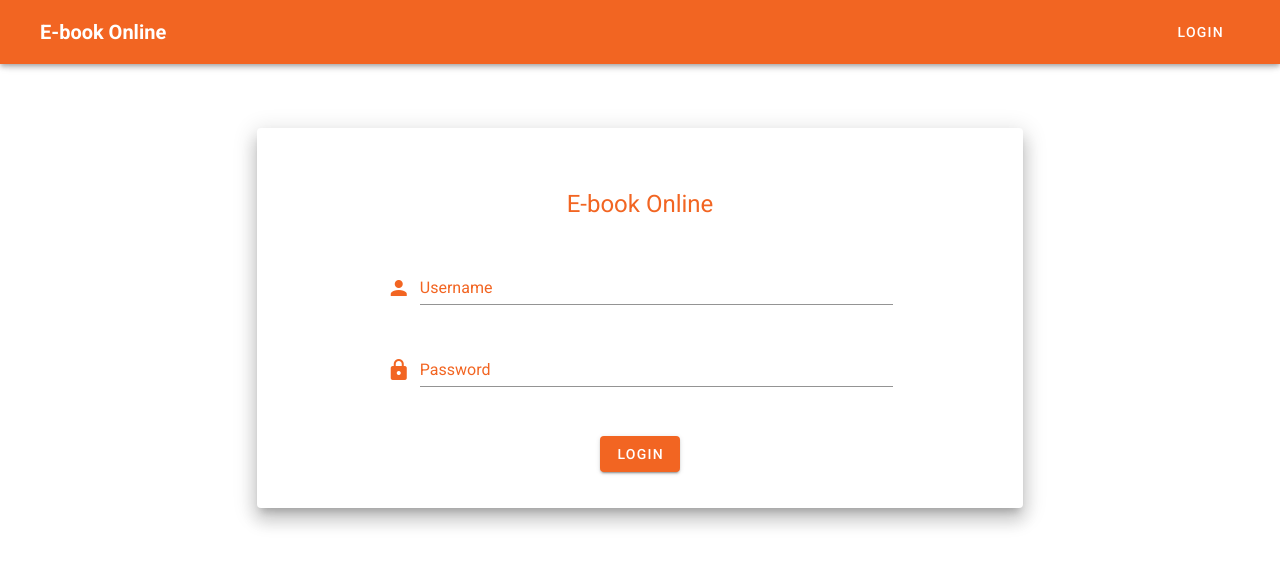
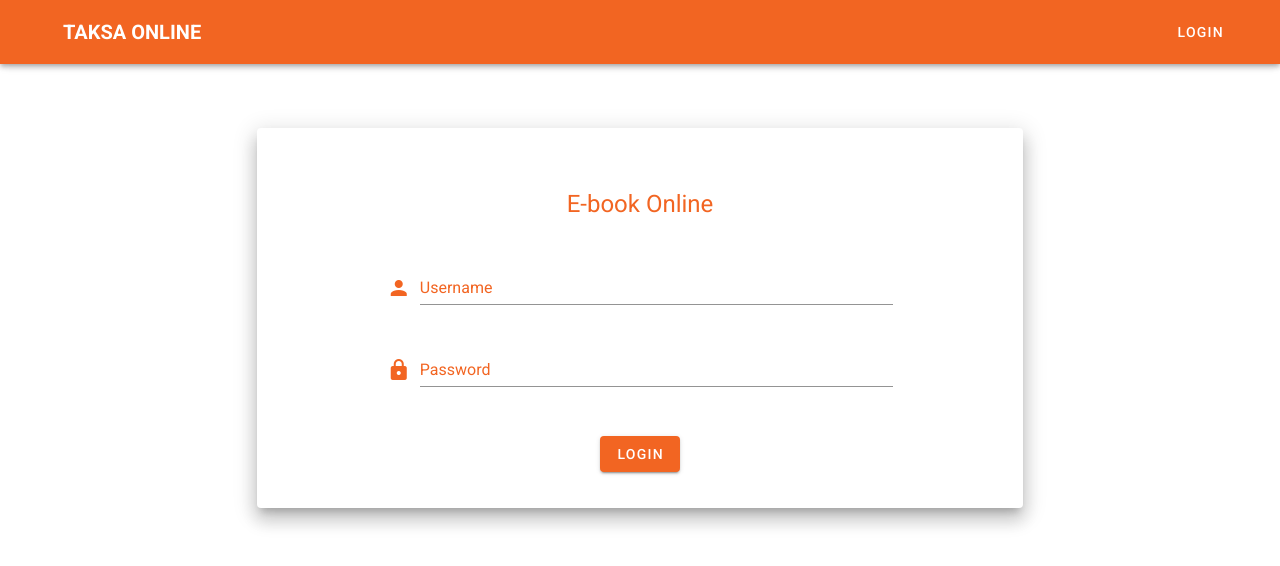
Before and after one commit to mrkcmd/oeb-frontend, a Vue app: page / in a window 1280 px wide. Shown: the top 566 px of the page. Built offline with nearby package versions, Linux system fonts and the light colour scheme.

Commit message:
change title & favicon , fixed nav drawer color

```diff
--- a/public/index.html
+++ b/public/index.html
@@ -5,7 +5,7 @@
     <meta http-equiv="X-UA-Compatible" content="IE=edge">
     <meta name="viewport" content="width=device-width,initial-scale=1.0">
     <link rel="icon" href="<%= BASE_URL %>favicon.ico">
-    <title><%= htmlWebpackPlugin.options.title %></title>
+    <title>TaksaOnline - ทักษะออนไลน์</title>
     <link rel="stylesheet" href="https://fonts.googleapis.com/css?family=Roboto:100,300,400,500,700,900">
     <link rel="stylesheet" href="https://cdn.jsdelivr.net/npm/@mdi/font@latest/css/materialdesignicons.min.css">
     <link href="https://use.fontawesome.com/releases/v5.0.13/css/all.css" rel="stylesheet">
--- a/src/App.vue
+++ b/src/App.vue
@@ -2,11 +2,19 @@
   <v-app>
     <v-card flat tile>
       <v-toolbar dark color="primary" v-if="isAdmin">
+        <v-img
+          class="mx-2"
+          src="../assets/taksa.jpg"
+          max-height="23"
+          max-width="23"
+          contain
+        ></v-img>
+
         <v-toolbar-title
-          class="ml-6"
+          class="ml-2"
           style="cursor:pointer"
           @click="$router.push('/').catch(() => {})"
-          ><strong>E-book Online</strong></v-toolbar-title
+          ><strong>TAKSA ONLINE</strong></v-toolbar-title
         >
         <v-spacer></v-spacer>
         <div class="hidden-sm-and-down">
@@ -107,11 +115,18 @@
         </div>
       </v-toolbar>
       <v-toolbar dark color="fourth" v-else>
+        <v-img
+          class="mx-2"
+          src="../assets/taksa.jpg"
+          max-height="23"
+          max-width="23"
+          contain
+        ></v-img>
         <v-toolbar-title
-          class="ml-6 fourth"
+          class="ml-2 fourth"
           style="cursor:pointer"
           @click="$router.push('/').catch(() => {})"
-          ><strong>E-book Online</strong></v-toolbar-title
+          ><strong>TAKSA ONLINE</strong></v-toolbar-title
         >
         <v-spacer></v-spacer>
         <div class="hidden-sm-and-down">
@@ -218,7 +233,8 @@
       temporary
       app
       dark
-      class="hidden-md-and-up primary"
+      class="hidden-md-and-up"
+      v-bind:color="navColor"
     >
       <div v-if="currentUser">
         <v-list nav>
@@ -320,7 +336,8 @@ export default {
 
   data() {
     return {
-      drawer: false
+      drawer: false,
+      navColor: ""
     };
   },
   methods: {
@@ -340,6 +357,13 @@ export default {
       }
       return false;
     }
+  },
+  mounted() {
+    if (this.isAdmin) {
+      this.navColor = "primary";
+    } else {
+      this.navColor = "fourth";
+    }
   }
 };
 </script>
```
Also changed, not shown: assets/taksa.jpg (added), 1 other file (tests, documents, lock files or other folders).
